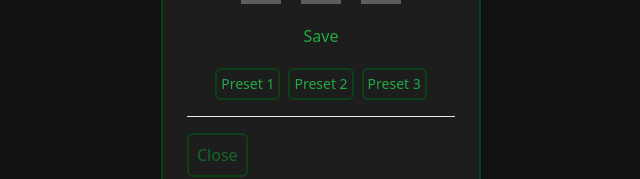
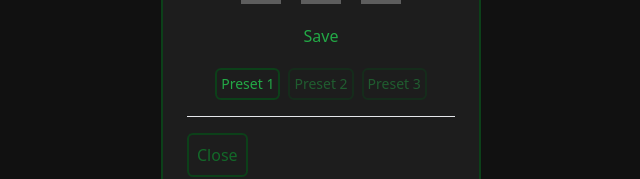
Before and after one commit to cat391/GrindMeter, a React (Vite) app in the folder grindmeter/: page / in a window 1280 px wide. Both pictures are taken after a click on the button "Settings". Shown: the part 361-540 px from the top of the page, without its empty margins (319-959 px from the left). Built offline with nearby package versions, Linux system fonts and the light colour scheme.

Commit message:
Added styling for preset buttons

```diff
--- a/grindmeter/src/components/PresetContext.jsx
+++ b/grindmeter/src/components/PresetContext.jsx
@@ -7,7 +7,7 @@ export function usePresetContext() {
 }
 
 export function PresetProvider({ children }) {
-  const [presets, setPresets] = useState([60 * 9, 60 * 90, 60 * 60 + 60 * 6]);
+  const [presets, setPresets] = useState([60 * 9, 60 * 60 + 60 * 6, 60 * 90]);
   const [currentPreset, setCurrentPreset] = useState(presets[0]);
 
   return (
--- a/grindmeter/src/components/SettingsModal.jsx
+++ b/grindmeter/src/components/SettingsModal.jsx
@@ -42,21 +42,33 @@ function SettingsModal({ open, onClose }) {
             <div className="flex justify-center gap-2 m-3">
               <button
                 id="0"
-                className="border-2 border-customGreen-300 text-customGreen-100 text-sm p-1 rounded-md"
+                className={
+                  presets.indexOf(currentPreset) !== 0
+                    ? "border-2 border-customGreen-300 text-customGreen-100 text-sm p-1 rounded-md opacity-45 transition duration-100 ease-in-out transform hover:opacity-75"
+                    : "border-2 border-customGreen-300 text-customGreen-100 text-sm p-1 rounded-md opacity-100"
+                }
                 onClick={handleClick}
               >
                 Preset 1
               </button>
               <button
                 id="1"
-                className="border-2 border-customGreen-300 text-customGreen-100 text-sm p-1 rounded-md"
+                className={
+                  presets.indexOf(currentPreset) !== 1
+                    ? "border-2 border-customGreen-300 text-customGreen-100 text-sm p-1 rounded-md opacity-45 transition duration-100 ease-in-out transform hover:opacity-75"
+                    : "border-2 border-customGreen-300 text-customGreen-100 text-sm p-1 rounded-md opacity-100"
+                }
                 onClick={handleClick}
               >
                 Preset 2
               </button>
               <button
                 id="2"
-                className="border-2 border-customGreen-300 text-customGreen-100 text-sm p-1 rounded-md"
+                className={
+                  presets.indexOf(currentPreset) !== 2
+                    ? "border-2 border-customGreen-300 text-customGreen-100 text-sm p-1 rounded-md opacity-45 transition duration-100 ease-in-out transform hover:opacity-75"
+                    : "border-2 border-customGreen-300 text-customGreen-100 text-sm p-1 rounded-md opacity-100"
+                }
                 onClick={handleClick}
               >
                 Preset 3
```
